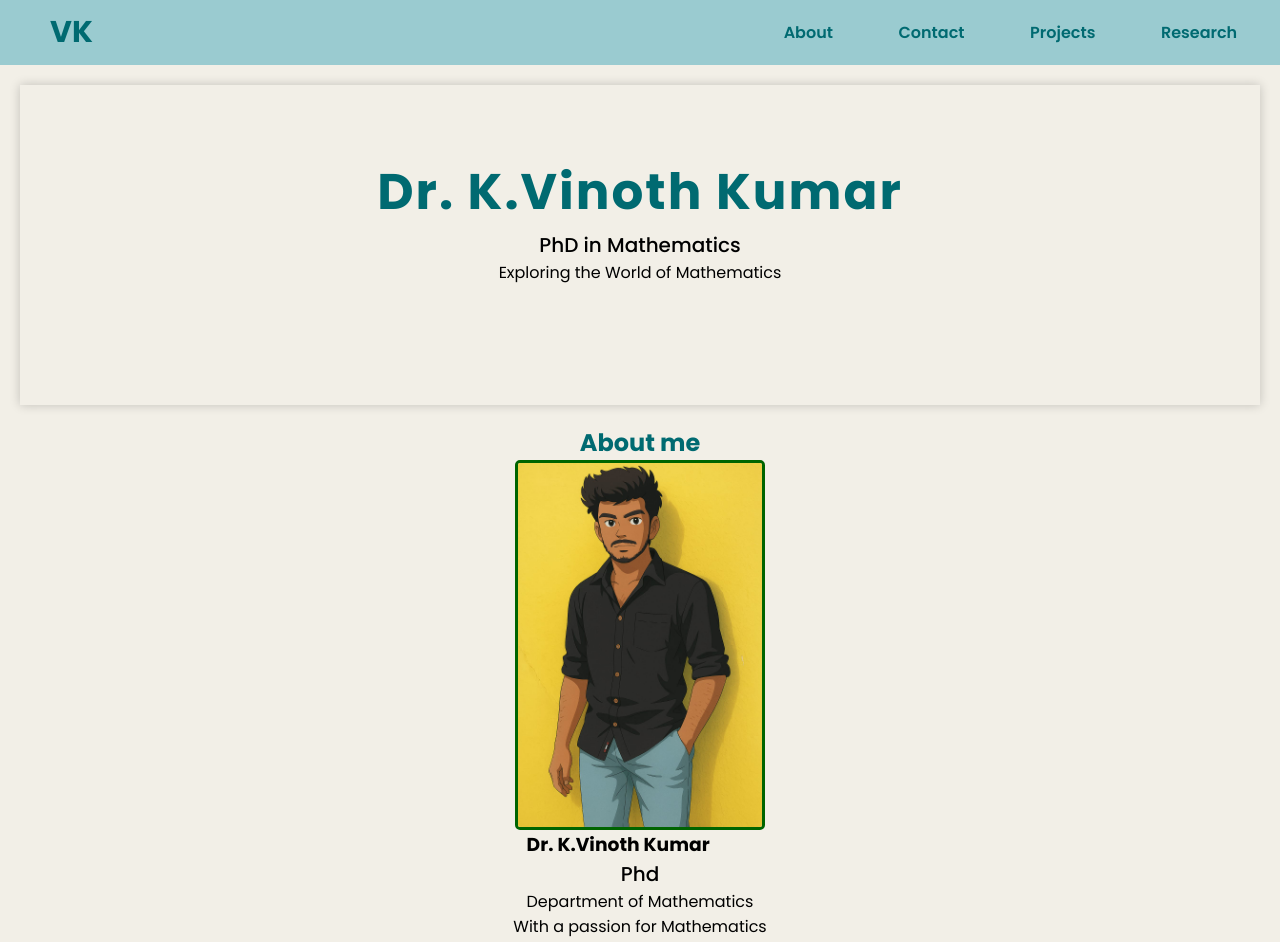
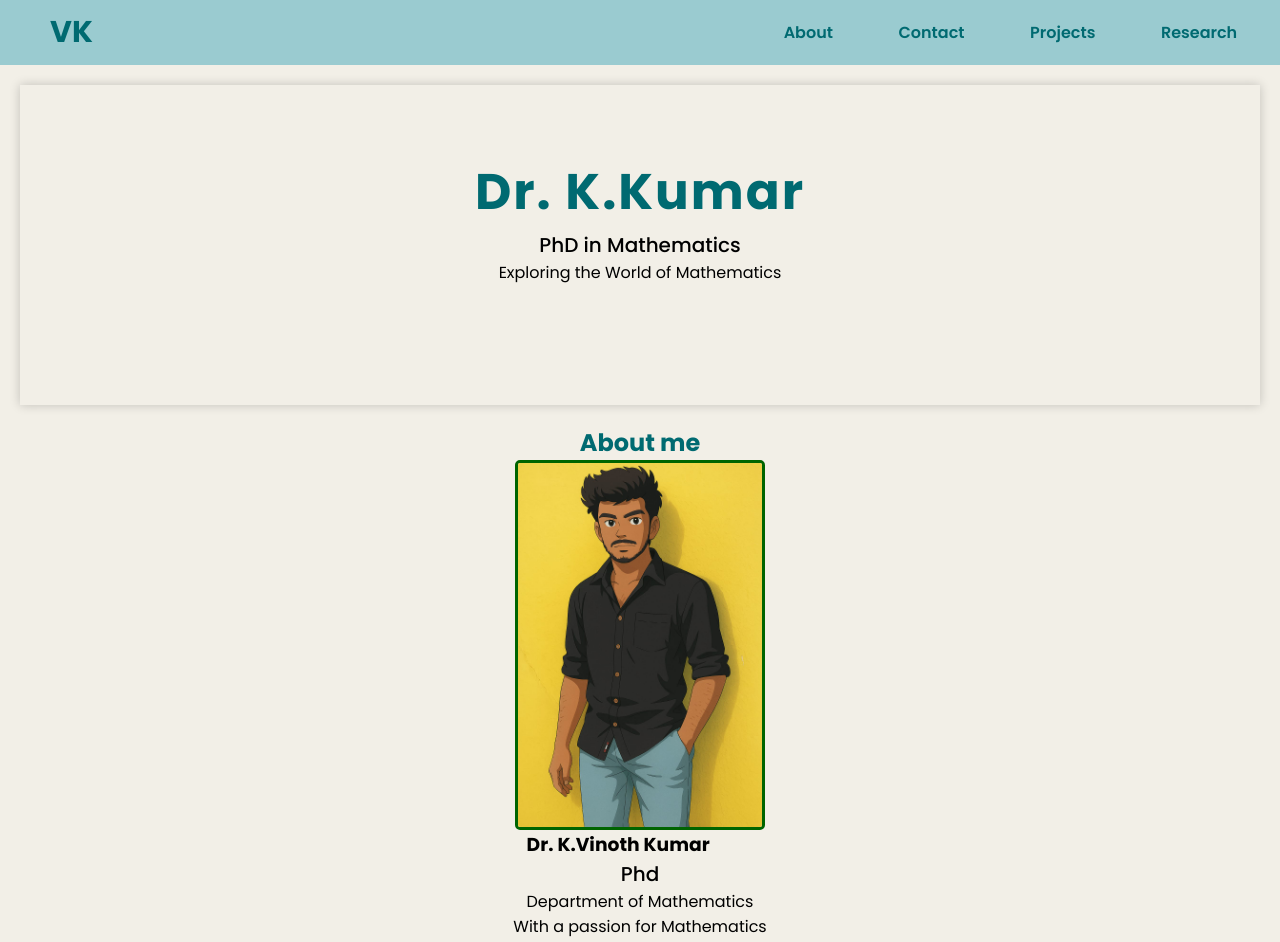
Before and after one commit to ARUNKUMAR016/vinothphd, a plain HTML site: page index.html in a window 1280 px wide. Shown: the top 942 px of the page. Drawn offline with Linux system fonts and the light colour scheme.

Commit message:
name change

```diff
--- a/index.html
+++ b/index.html
@@ -22,7 +22,7 @@
     </nav>
     <header>
         <br><br>
-       <h1 style="font-size: 50px;letter-spacing: 2px;">Dr. K.Vinoth Kumar</h1>
+       <h1 style="font-size: 50px;letter-spacing: 2px;">Dr. K.Kumar</h1>
 
        <p class="sub">PhD in Mathematics</p>
        <p class="tag">Exploring the World of Mathematics</p>
```
